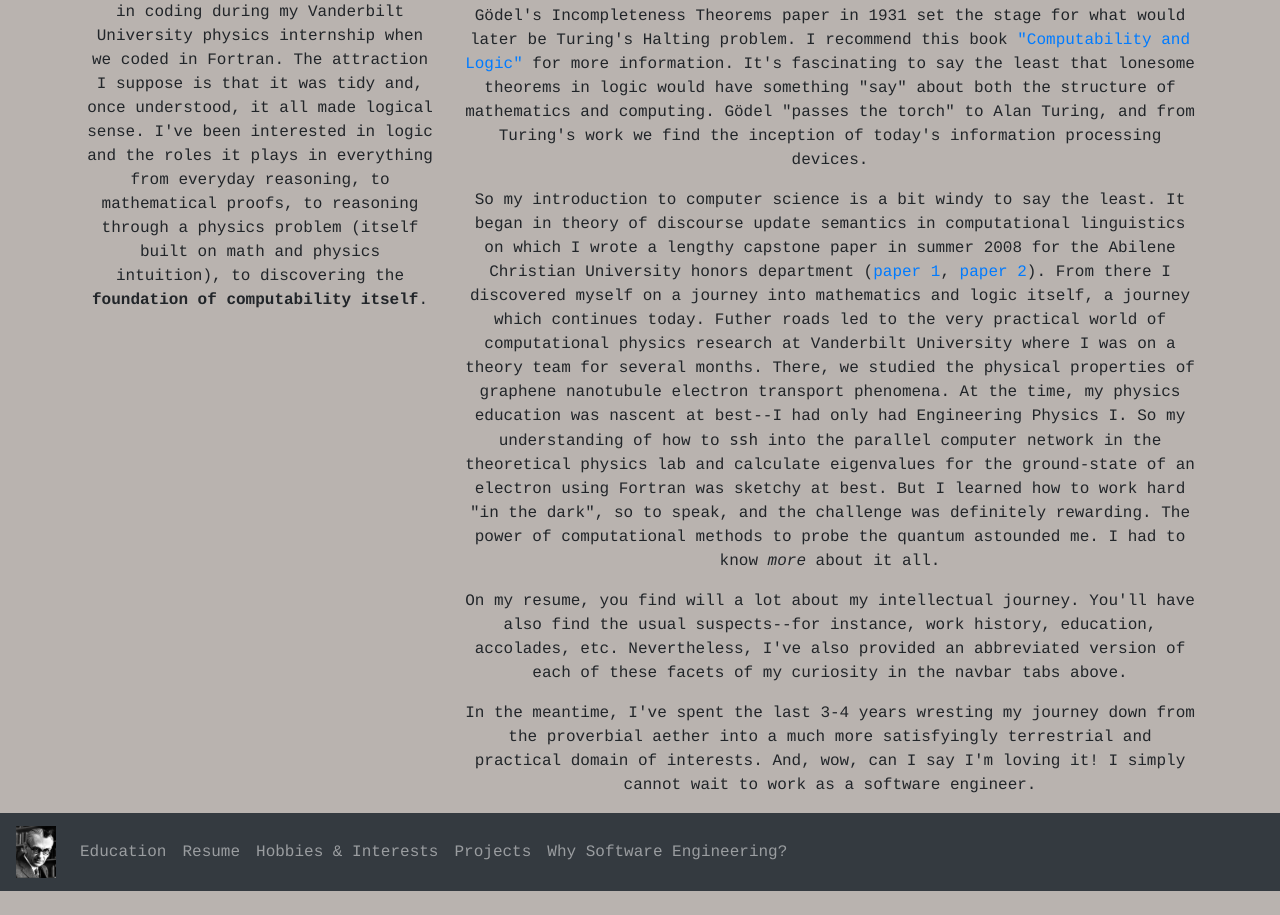
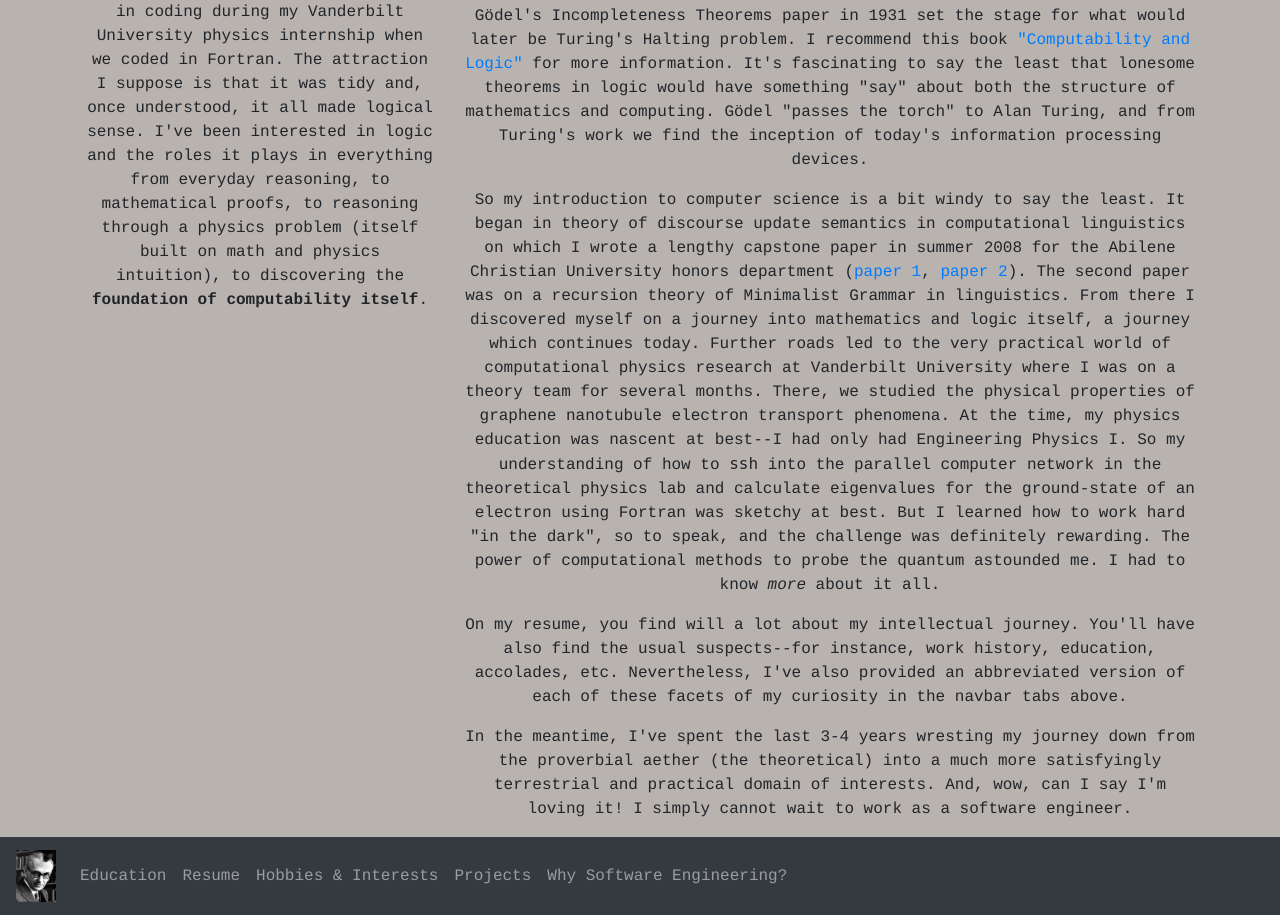
Before and after one commit to Austin-Faulkner/MyWebsite, a Flask app: page / in a window 1280 px wide. Shown: the part 995-1910 px from the top of the page. Before the commit the page ends 1886 px from the top, so only its background shows below. Run offline with Flask 2, Linux system fonts and the light colour scheme; some libraries are stand-ins or nearby versions.

Commit message:
type in homepage02.html

```diff
--- a/templates/homepage02.html
+++ b/templates/homepage02.html
@@ -112,13 +112,13 @@
       </p>
       <p>So my introduction to computer science is a bit windy to say the least. It began in theory of discourse update semantics in
       computational linguistics on which I wrote a lengthy capstone paper in summer 2008 for the Abilene Christian University honors department (<a href="{{ url_for('static', filename="css/images/essay2.pdf") }}">paper 1</a>, <a href="{{ url_for('static', filename="css/images/essay1.pdf") }}">paper 2</a>).
-      From there I discovered myself on a journey into mathematics and logic itself, a journey which continues today. Futher roads led to the very practical world of computational physics research at Vanderbilt University where I was on a theory team for several months. There, we studied the physical properties of graphene nanotubule
+      The second paper was on a recursion theory of Minimalist Grammar in linguistics. From there I discovered myself on a journey into mathematics and logic itself, a journey which continues today. Further roads led to the very practical world of computational physics research at Vanderbilt University where I was on a theory team for several months. There, we studied the physical properties of graphene nanotubule
       electron transport phenomena. At the time, my physics education was nascent at best--I had only had Engineering Physics I. So my understanding of how to <tt>ssh</tt> into the parallel computer network in the theoretical physics lab and calculate eigenvalues for the ground-state of an electron using Fortran was sketchy at best.
       But I learned how to work hard "in the dark", so to speak, and the challenge was definitely rewarding. The power of computational methods to probe the quantum astounded me. I had to know <i>more</i> about it all.
       </p>
             <p>On my resume, you find will a lot about my intellectual journey. You'll have also find the usual suspects--for instance, work history,
             education, accolades, etc. Nevertheless, I've also provided an abbreviated version of each of these facets of my curiosity in the navbar tabs above.</p>
-            <p>In the meantime, I've spent the last 3-4 years wresting my journey down from the proverbial aether into a much more satisfyingly terrestrial and practical domain of interests.
+            <p>In the meantime, I've spent the last 3-4 years wresting my journey down from the proverbial aether (the theoretical) into a much more satisfyingly terrestrial and practical domain of interests.
             And, wow, can I say I'm loving it! I simply cannot wait to work as a software engineer.</p>
     </div>
   </div>
```
